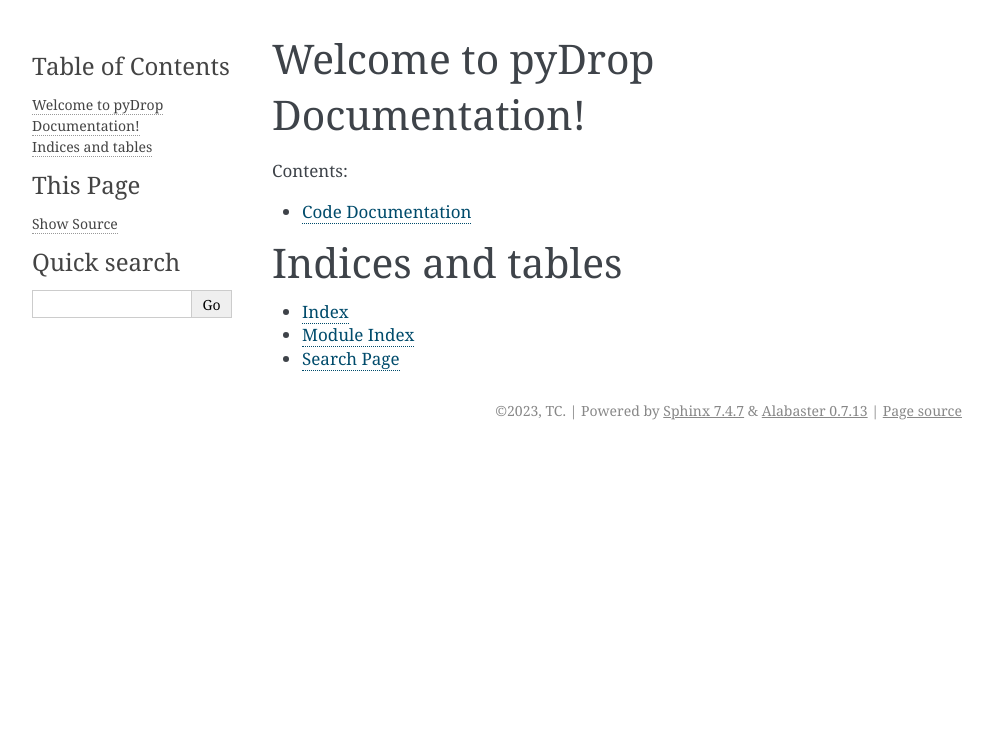
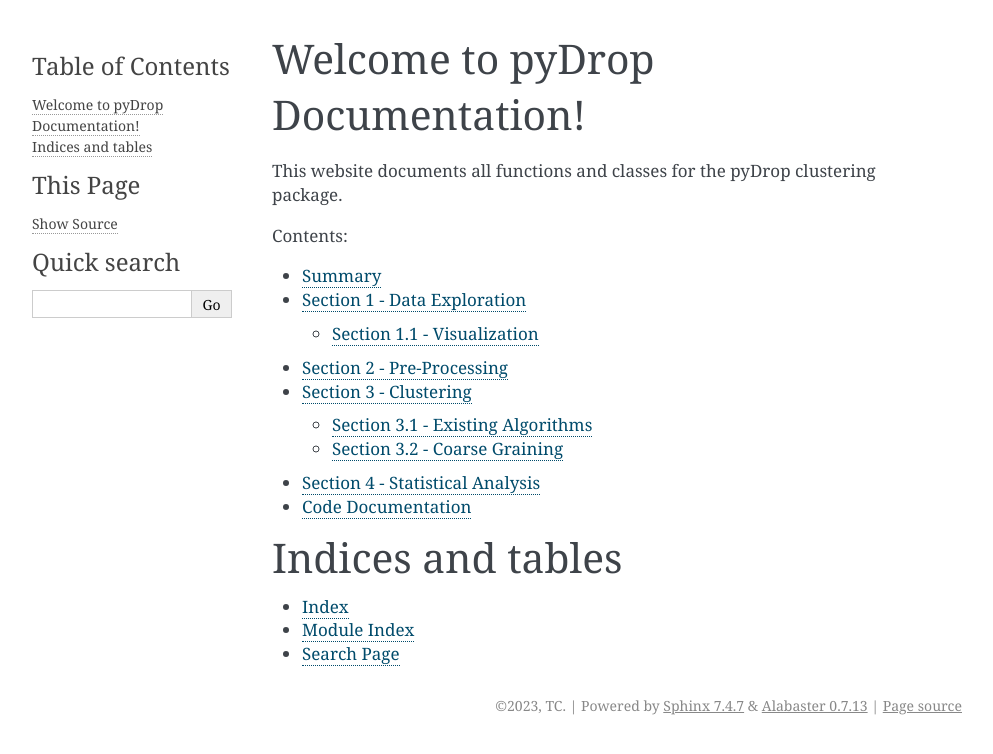
Before and after one commit to pyDrop/pyDrop, a Sphinx documentation site: the page built from sphinx/index.rst, in a window 1280 px wide. Shown: the top 754 px of the page, without its empty margins (148-1141 px from the left). Built offline with Sphinx 7.4.7, drawn with Linux system fonts in a browser that asks for light colours.

Commit message:
Add secondary module configuration for sphinx

```diff
--- a/sphinx/code.rst
+++ b/sphinx/code.rst
@@ -3,3 +3,6 @@
 
 .. automodule:: pyDrop.exceptions.cg_exceptions
     :members:
+
+.. automodule:: pyDrop.clustering.course_graining
+    :members:
--- a/sphinx/conf.py
+++ b/sphinx/conf.py
@@ -18,7 +18,7 @@
 # -- General configuration ---------------------------------------------------
 # https://www.sphinx-doc.org/en/master/usage/configuration.html#general-configuration
 
-extensions = ['sphinx.ext.autodoc','sphinx.ext.githubpages']
+extensions = ['sphinx.ext.autodoc','sphinx.ext.githubpages','autodocsumm']
 
 templates_path = ['_templates']
 exclude_patterns = ['_build', 'Thumbs.db', '.DS_Store']
--- a/sphinx/index.rst
+++ b/sphinx/index.rst
@@ -6,10 +6,13 @@
 Welcome to pyDrop Documentation!
 ================================
 
+This website documents all functions and classes for the pyDrop clustering package.
+
 .. toctree::
    :maxdepth: 2
    :caption: Contents:
 
+   summary
    code
 
 
--- /dev/null
+++ b/sphinx/summary.rst
@@ -0,0 +1,47 @@
+Summary
+========
+
+Summary of the project
+
+Section 1 - Data Exploration
+============================
+
+Something goes here
+
+Section 1.1 - Visualization
+---------------------------
+This is an introduction
+
+Section 1.1.1 Something else
+~~~~~~~~~~~~~~~~~~~~~~~~~~~~
+
+Data Visualization
+
+Section 2 - Pre-Processing
+==========================
+
+Section 3 - Clustering
+======================
+
+Section 3.1 - Existing Algorithms
+---------------------------------
+
+Section 3.2 - Coarse Graining
+-----------------------------
+
+CGCluster
+~~~~~~~~~
+Coarse-grained clustering wrapper for any cluster method
+purpose: Increases the ability of unsupervised models to capture smaller clusters through
+course-graining. Trains on the coarse-grained data and may therefore be less able to capture fine-detail decision boundaries
+
+KMCalico
+~~~~~~~~
+(Iterative clustering assisted by coarse-graining) developed in the following paper: doi: 10.1021/acs.analchem.7b02688
+
+Purpose: Iteratively course-grains the data and the updates the starting location
+of the K-means clustering algorithm. This method is fast and still technically
+trains on the original data with new center starting locations.
+
+Section 4 - Statistical Analysis
+================================
```
